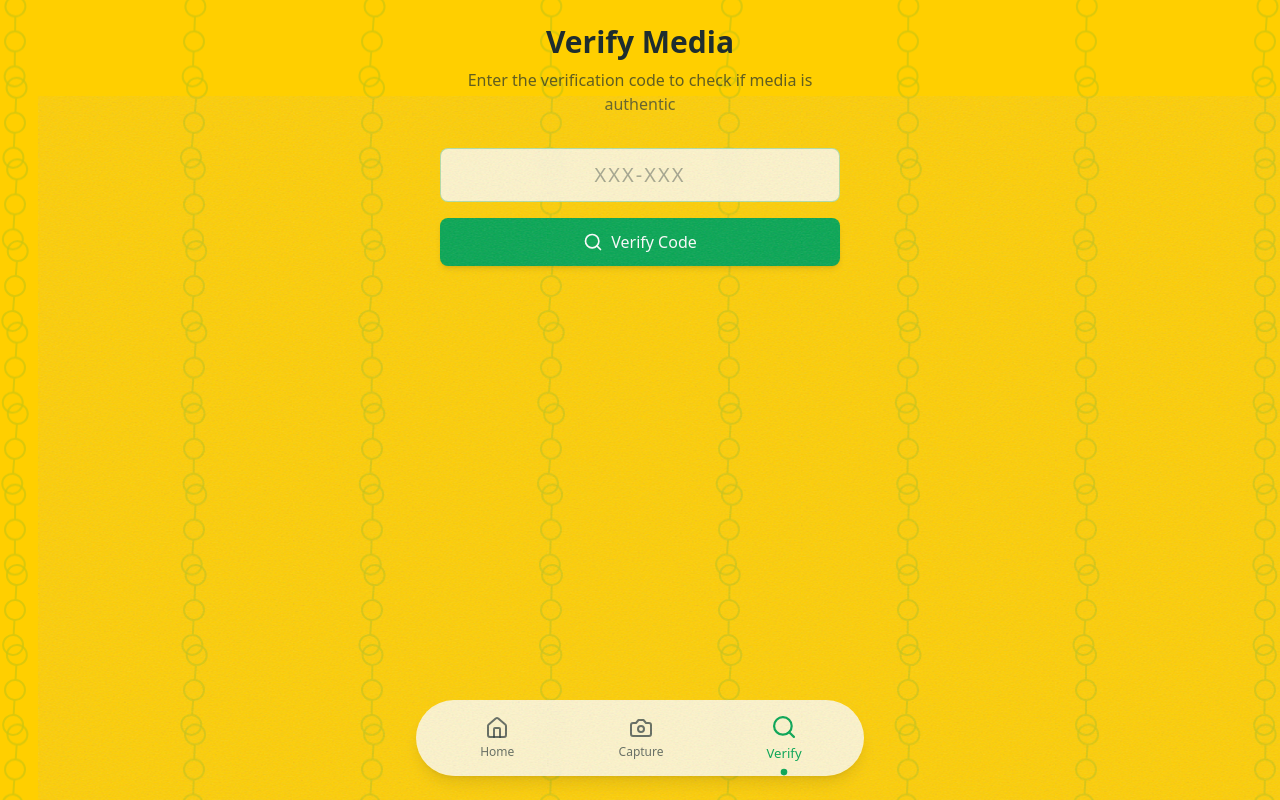
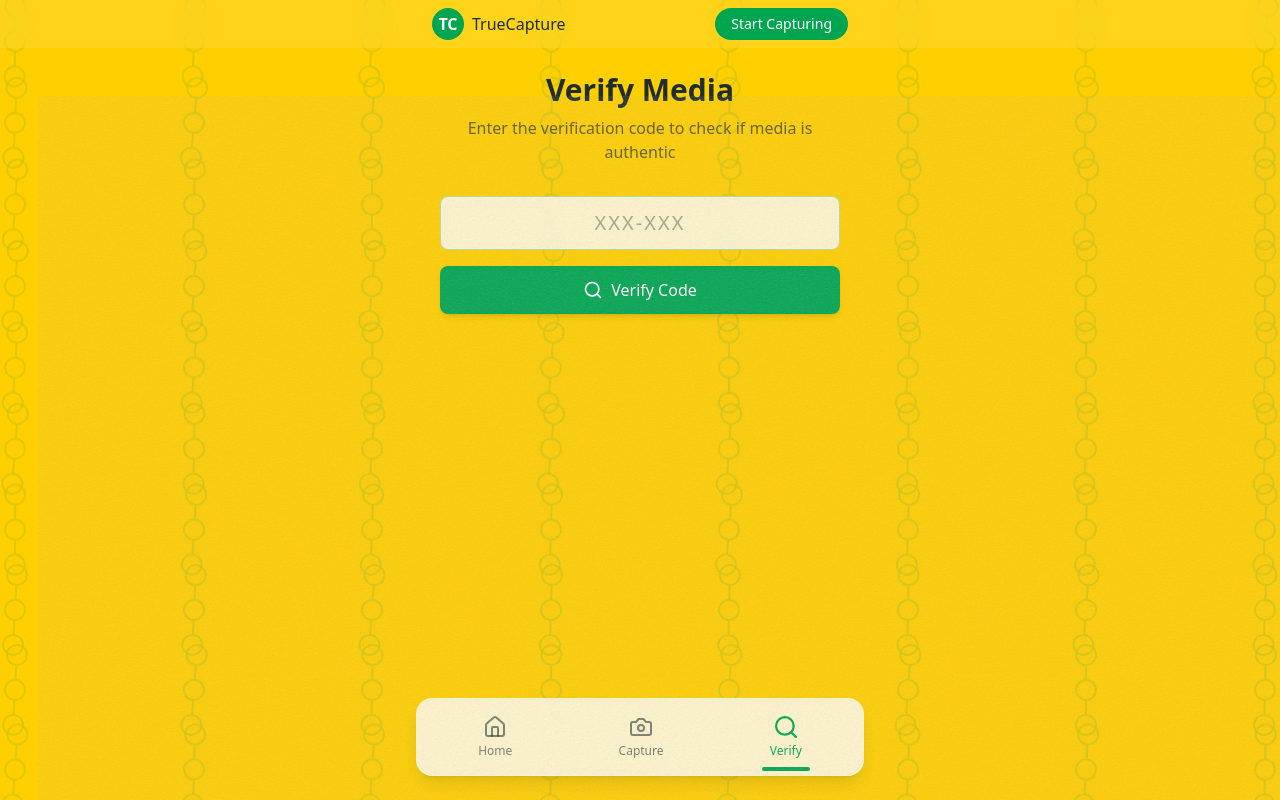
Before and after one commit to nb0564/verified, a React (Vite) app: page /verify in a window 1280 px wide. Built offline with nearby package versions, Linux system fonts and the light colour scheme.

Commit message:
Improve overall aesthetics and UI
Refactor the UI to improve the overall aesthetics and incorporate more appealing design elements, including subtle gradients and realistic functional widgets.

```diff
--- a/src/components/Layout.tsx
+++ b/src/components/Layout.tsx
@@ -5,6 +5,7 @@ import { Camera, Search, Home } from 'lucide-react';
 import GrainOverlay from './GrainOverlay';
 import AnimatedBackground from './AnimatedBackground';
 import { cn } from '@/lib/utils';
+import { motion } from 'framer-motion';
 
 interface LayoutProps {
   children: React.ReactNode;
@@ -18,17 +19,44 @@ const Layout: React.FC<LayoutProps> = ({ children, hideNav = false }) => {
     <div className="flex flex-col min-h-screen relative overflow-hidden">
       <AnimatedBackground />
 
-      <main className="flex-1 relative z-10">
-        {children}
+      {/* iOS-style status bar */}
+      <div className="h-12 bg-white/10 backdrop-blur-md fixed top-0 left-0 right-0 z-30">
+        <div className="max-w-md mx-auto h-full flex items-center justify-between px-4">
+          <div className="flex items-center gap-2">
+            <div className="w-8 h-8 rounded-full bg-verified-green flex items-center justify-center text-white font-bold">
+              TC
+            </div>
+            <span className="font-medium text-verified-dark">TrueCapture</span>
+          </div>
+          <Link
+            to="/capture"
+            className="bg-verified-green text-white px-4 py-1.5 rounded-full text-sm font-medium hover:bg-verified-green/90 transition-colors"
+          >
+            Start Capturing
+          </Link>
+        </div>
+      </div>
+
+      <main className="flex-1 relative z-10 pt-12">
+        <motion.div
+          initial={{ opacity: 0, y: 10 }}
+          animate={{ opacity: 1, y: 0 }}
+          exit={{ opacity: 0, y: -10 }}
+          transition={{ duration: 0.3 }}
+        >
+          {children}
+        </motion.div>
       </main>
 
       {!hideNav && (
-        <nav className="fixed bottom-0 left-0 right-0 z-20 p-4 mb-2">
-          <div className="max-w-md mx-auto bg-white/80 backdrop-blur-md rounded-full shadow-lg p-2 px-3">
-            <div className="flex justify-around items-center">
-              <NavItem to="/" icon={<Home />} label="Home" isActive={location.pathname === '/'} />
-              <NavItem to="/capture" icon={<Camera />} label="Capture" isActive={location.pathname === '/capture'} />
-              <NavItem to="/verify" icon={<Search />} label="Verify" isActive={location.pathname === '/verify'} />
+        <nav className="fixed bottom-0 left-0 right-0 z-20 p-4 pb-6">
+          <div className="max-w-md mx-auto">
+            <div className="bg-white/80 backdrop-blur-xl rounded-2xl shadow-lg border border-white/20">
+              <div className="flex justify-around items-center p-2">
+                <NavItem to="/" icon={<Home />} label="Home" isActive={location.pathname === '/'} />
+                <NavItem to="/capture" icon={<Camera />} label="Capture" isActive={location.pathname === '/capture'} />
+                <NavItem to="/verify" icon={<Search />} label="Verify" isActive={location.pathname === '/verify'} />
+              </div>
             </div>
           </div>
         </nav>
@@ -51,16 +79,26 @@ const NavItem: React.FC<NavItemProps> = ({ to, icon, label, isActive }) => {
     <Link
       to={to}
       className={cn(
-        "flex flex-col items-center justify-center px-4 py-2 rounded-full transition-all duration-300",
+        "flex flex-col items-center justify-center px-6 py-2 rounded-xl transition-all duration-300 relative",
         isActive
-          ? "text-verified-green scale-110"
-          : "text-verified-dark/70 hover:text-verified-dark"
+          ? "text-verified-green"
+          : "text-verified-dark/60 hover:text-verified-dark"
       )}
     >
-      <span className="mb-1">{icon}</span>
+      <motion.span
+        className="mb-1"
+        animate={{ scale: isActive ? 1.1 : 1 }}
+        transition={{ type: "spring", stiffness: 300 }}
+      >
+        {icon}
+      </motion.span>
       <span className="text-xs font-medium">{label}</span>
       {isActive && (
-        <div className="absolute -bottom-1 w-1.5 h-1.5 rounded-full bg-verified-green" />
+        <motion.div
+          layoutId="activeTab"
+          className="absolute -bottom-1 w-12 h-1 rounded-full bg-verified-green"
+          transition={{ type: "spring", stiffness: 300 }}
+        />
       )}
     </Link>
   );
--- a/src/index.css
+++ b/src/index.css
@@ -1,4 +1,3 @@
-
 @tailwind base;
 @tailwind components;
 @tailwind utilities;
@@ -86,6 +85,43 @@
     @apply bg-verified-yellow text-verified-dark font-medium py-3 px-6 rounded-lg shadow-md hover:shadow-lg transition-all duration-300 hover:brightness-105 active:scale-95;
   }
 
+  /* iOS specific styles */
+  .ios-btn {
+    @apply relative overflow-hidden rounded-2xl bg-gradient-to-b from-white/90 to-white/70
+           shadow-lg backdrop-blur-lg border border-white/20
+           active:scale-95 transition-all duration-200;
+  }
+
+  .ios-card {
+    @apply relative overflow-hidden rounded-2xl bg-white/80
+           shadow-lg backdrop-blur-lg border border-white/20;
+  }
+
+  .ios-input {
+    @apply bg-white/70 backdrop-blur-md rounded-xl border border-white/30
+           px-4 py-3 focus:ring-2 focus:ring-verified-green/20
+           focus:border-verified-green transition-all duration-200;
+  }
+
+  /* Enhanced gradients */
+  .gradient-yellow {
+    @apply bg-gradient-to-br from-[#FFCF00] via-[#FFE29F] to-[#FFA99F];
+  }
+
+  .gradient-green {
+    @apply bg-gradient-to-br from-[#00A550] via-[#00C467] to-[#00E37A];
+  }
+
+  /* Glass effects */
+  .glass-morphism {
+    @apply backdrop-blur-xl bg-white/10 border border-white/20
+           shadow-[0_4px_12px_-2px_rgba(0,0,0,0.1)];
+  }
+
+  .neo-blur {
+    @apply backdrop-blur-2xl bg-white/40 border border-white/30;
+  }
+
   /* Transitions */
   .page-transition-enter {
     opacity: 0;
```
